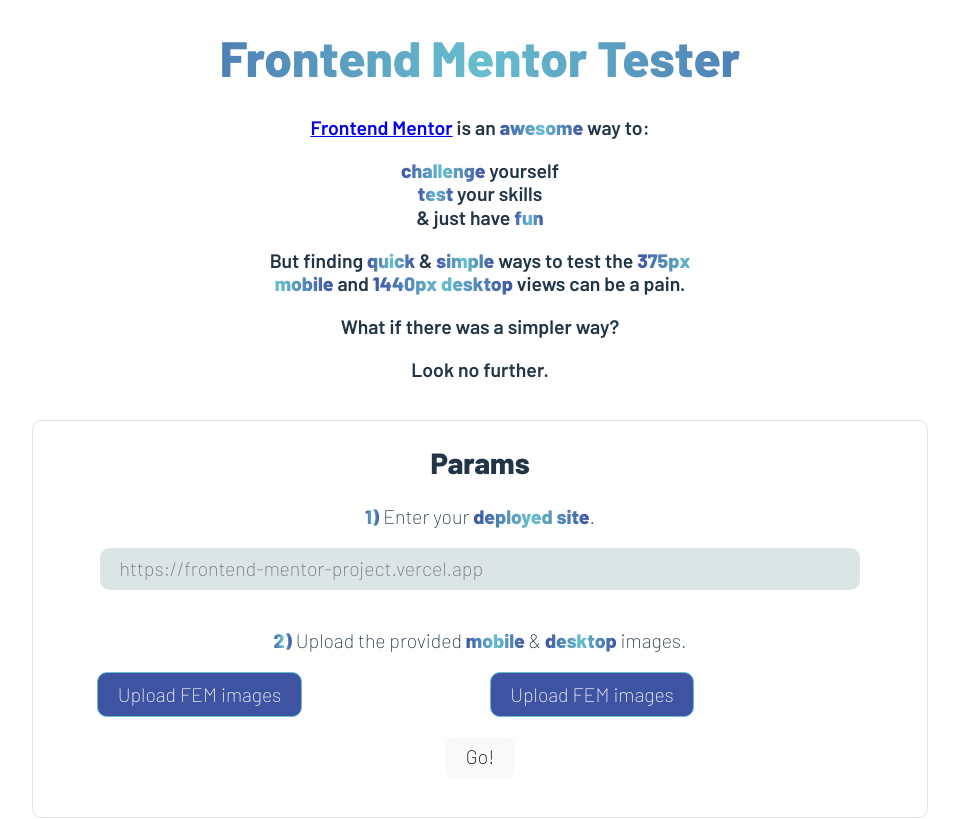
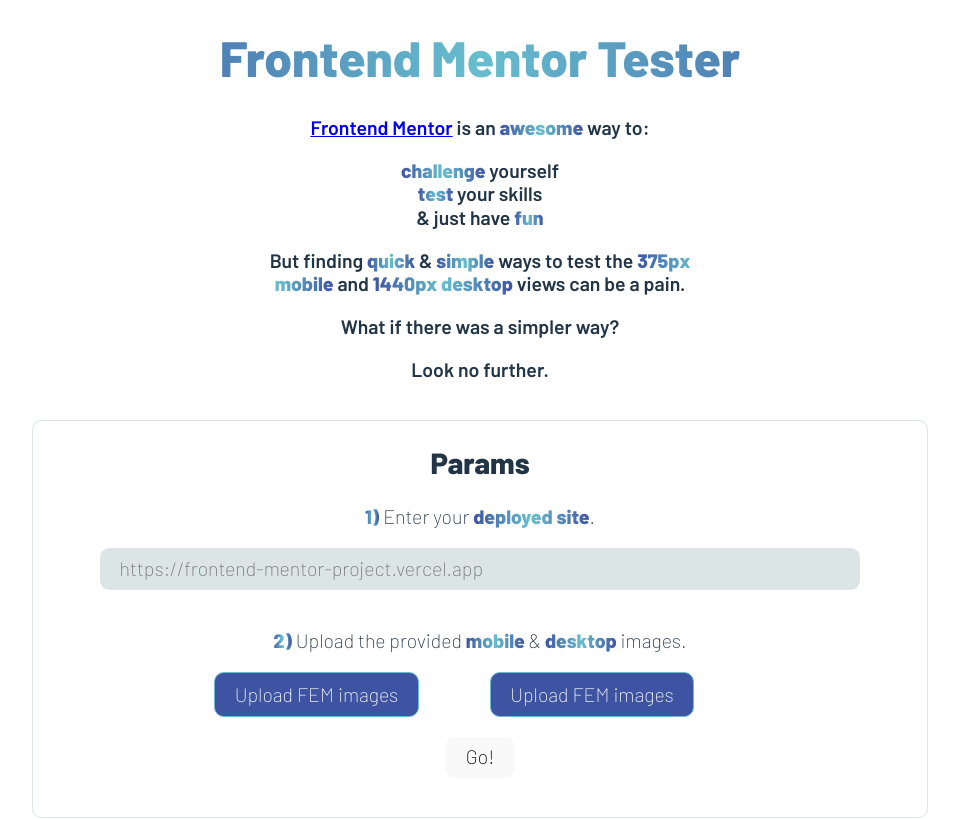
Before and after one commit to JoleneKearse/frontend-mentor-tester, a React (Vite) app in the folder fem-tester/: page / in a window 1280 px wide. Shown: the top 819 px of the page, without its empty margins (160-1119 px from the left). Built offline with nearby package versions, Linux system fonts and the light colour scheme.

Commit message:
feat: adjust upload btns width

```diff
--- a/fem-tester/src/index.css
+++ b/fem-tester/src/index.css
@@ -142,6 +142,7 @@
 }
 
 .upload-btn {
+  width: 20vw;
   color: transparent;
 }
 
```
